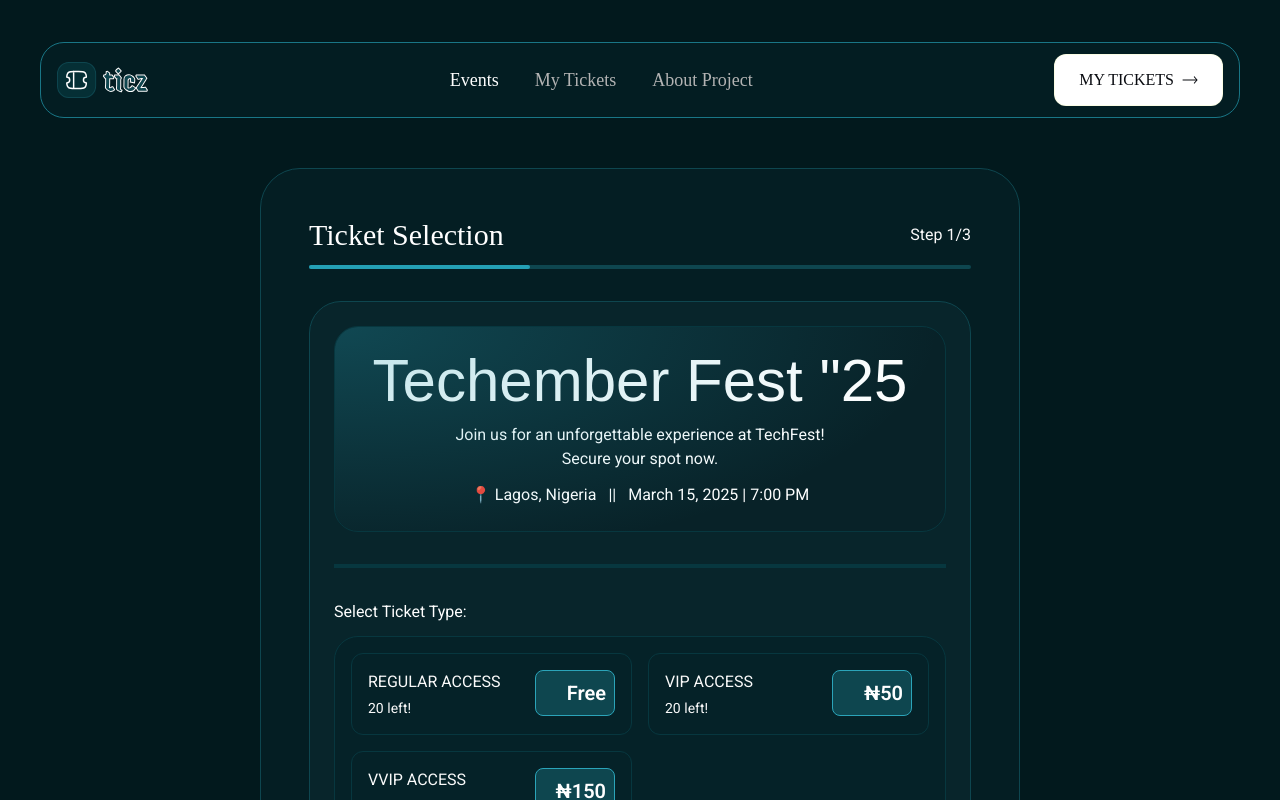
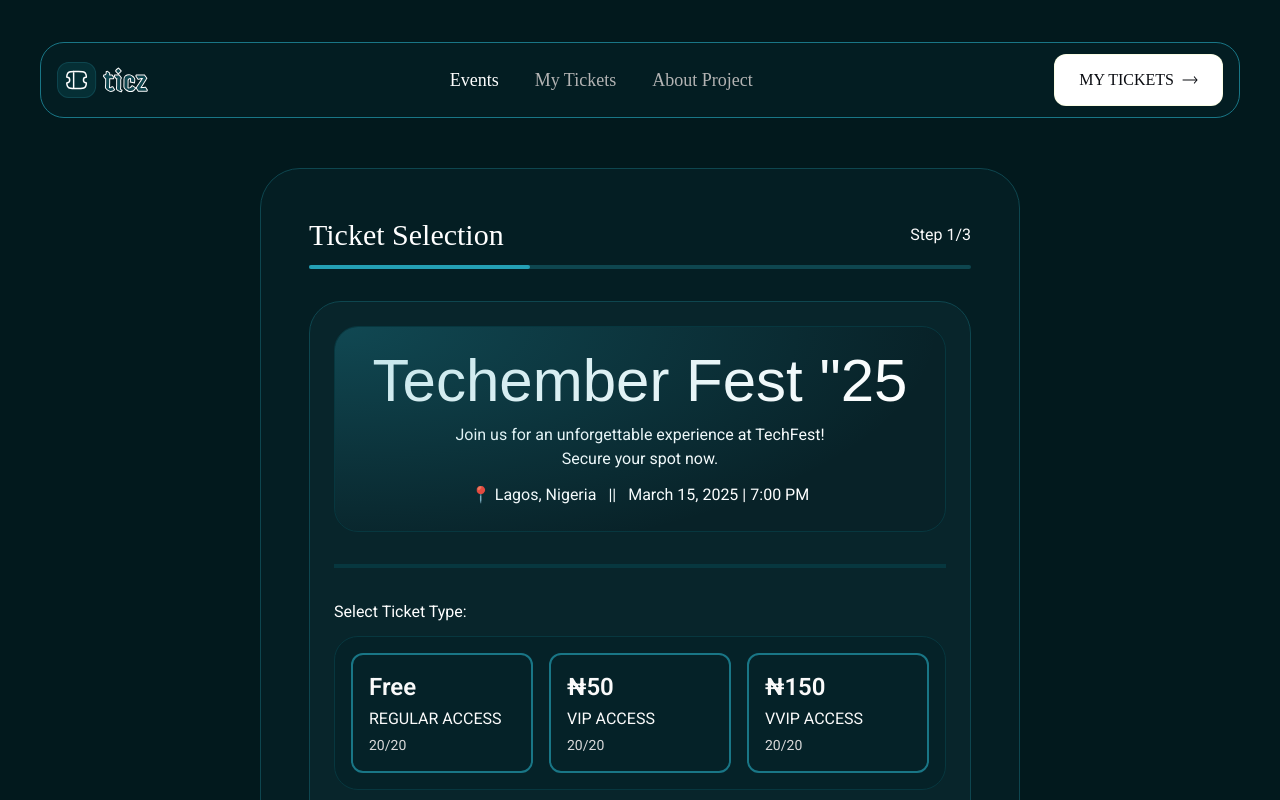
Before and after one commit to vermilion4/hng12-stage2-conference-ticket-generator, a Next.js app: page / in a window 1280 px wide. Shown: the top 800 px of the page. Built offline with nearby package versions, Linux system fonts and the light colour scheme; a web font is replaced by a local one.

Commit message:
style: update to use new UI

```diff
--- a/src/components/AttendeeDetails.jsx
+++ b/src/components/AttendeeDetails.jsx
@@ -234,13 +234,13 @@ const AttendeeDetails = forwardRef(({ onSubmit }, ref) => {
     <div className="space-y-8 w-full font-roboto" role="main">
       <form className="space-y-8" onSubmit={handleSubmit} ref={ref} noValidate>
         {/* Upload Profile Photo */}
-        <div className="border border-borderthree bg-greenfive rounded-3xl p-6 w-full">
-          <h3 className="mb-5" id="upload-section">
+        <div className="border border-borderthree bg-greenfive rounded-3xl p-6 pb-12 w-full">
+          <h3 className="mb-10" id="upload-section">
             Upload Profile Photo
           </h3>
-          <div className="bg-black/20 flex justify-center items-center w-full">
+          <div className="sm:bg-black/20 flex justify-center items-center w-full">
             <div
-              className="w-full max-w-[240px] h-[240px] bg-bordertwo rounded-[32px] p-6 flex flex-col gap-2 justify-center items-center relative cursor-pointer group focus-within:ring-2 focus-within:ring-borderone"
+              className="w-full max-w-[240px] -my-5 h-[240px] bg-bordertwo rounded-[32px] p-6 flex flex-col gap-2 justify-center items-center relative cursor-pointer group focus-within:ring-2 focus-within:ring-borderone border-4 border-greenone"
               onDragOver={handleDragOver}
               onDrop={handleDrop}
               onClick={handleClick}
--- a/src/components/Stepper.jsx
+++ b/src/components/Stepper.jsx
@@ -74,16 +74,16 @@ const Stepper = ({ steps, onFormSubmit, canProceed, setCanProceed, isTicketSelec
       // step 1
       case 0:
         return (
-          <div className="flex flex-wrap-reverse md:justify-center gap-3 md:gap-8 mt-8 rounded-3xl md:border border-greenthree px-0 md:px-12 md:bg-greentwo">
+          <div className="flex flex-col-reverse md:flex-row gap-3 mt-8">
             <button
               onClick={() => setCurrentStep(0)}
-              className="px-6 w-full md:w-[134px] py-3 rounded-lg border border-greenone text-greenone hover:bg-primary/40 transition-colors whitespace-nowrap"
+              className="px-6 w-full py-3 rounded-lg border border-greenone text-greenone hover:bg-primary/40 transition-colors whitespace-nowrap"
             >
               Cancel
             </button>
             <button
               onClick={handleNext}
-              className="px-6 w-full md:w-[134px] py-3 rounded-lg bg-greenone text-white hover:bg-borderone transition-colors whitespace-nowrap"
+              className="px-6 w-full py-3 rounded-lg bg-greenone hover:bg-borderone text-white transition-colors whitespace-nowrap"
             >
               Next
             </button>
@@ -110,17 +110,17 @@ const Stepper = ({ steps, onFormSubmit, canProceed, setCanProceed, isTicketSelec
       // step 3
       case 2:
         return (
-          <div className="flex flex-wrap-reverse md:justify-center gap-3 md:gap-8 mt-8 rounded-3xl md:border border-greenthree px-0 md:px-12 md:bg-greentwo">
+          <div className="flex flex-col-reverse md:flex-row gap-3 mt-8">
             <button
               onClick={() => setCurrentStep(0)}
-              className="px-6 w-full md:w-fit py-3 rounded-lg border border-greenone text-greenone hover:bg-primary/40 transition-colors whitespace-nowrap"
+              className="px-6 w-full py-3 rounded-lg border border-greenone text-greenone hover:bg-primary/40 transition-colors whitespace-nowrap"
             >
               Book Another Ticket
             </button>
             <button
               onClick={downloadTicket}
               disabled={isDownloading}
-              className="px-6 w-full md:w-fit py-3 rounded-lg bg-greenone text-white hover:bg-borderone transition-colors whitespace-nowrap disabled:opacity-50 disabled:cursor-not-allowed"
+              className="px-6 w-full py-3 rounded-lg bg-greenone hover:bg-borderone text-white transition-colors whitespace-nowrap disabled:opacity-50 disabled:cursor-not-allowed"
             >
               {isDownloading ? 'Downloading...' : 'Download Ticket'}
             </button>
@@ -158,7 +158,7 @@ const Stepper = ({ steps, onFormSubmit, canProceed, setCanProceed, isTicketSelec
             <p className='text-lightgrey text-sm md:text-base'>
               Check your email for a copy or you can <span className='font-bold'>download</span>
             </p>
-            <div className='my-10 flex justify-center'>
+            <div className='my-16 flex justify-center'>
               <div ref={ticketRef}>
                 {steps[currentStep].component}
               </div>
--- a/src/components/TicketSelection.jsx
+++ b/src/components/TicketSelection.jsx
@@ -130,7 +130,7 @@ const TicketSelection = ({ setIsTicketSelected, showErrors }) => {
           <p className="text-red-500 text-sm mb-2">{errors.ticketType}</p>
         )}
         <div className="p-4 rounded-3xl border border-borderthree bg-greenfive">
-          <div className="grid grid-cols-1 md:grid-cols-2 gap-4">
+          <div className="grid grid-cols-1 md:grid-cols-2 lg:grid-cols-3 gap-4">
             {eventDetails.ticketTypes.map((ticketType) => {
               const ticketsRemaining = ticketsLeft[ticketType.type] || 0;
               const isDisabled = ticketsRemaining === 0;
@@ -138,25 +138,23 @@ const TicketSelection = ({ setIsTicketSelected, showErrors }) => {
               return (
                 <div
                   key={ticketType.id}
-                  className={`flex justify-between items-start p-4 rounded-xl border ${
+                  className={`flex justify-between items-start p-4 rounded-xl ${
                     isDisabled
                       ? "bg-gray-500 border-gray-600 cursor-not-allowed opacity-50"
                       : selectedTicketType === ticketType.type
-                        ? "bg-borderone border-borderone"
-                        : "border-borderthree hover:bg-borderone hover:border-borderone"
-                  } w-full transition-all duration-300 ease-in-out cursor-pointer group`}
+                        ? "bg-greensix border"
+                        : "hover:bg-borderfive"
+                  } border-2 border-borderone w-full transition-all duration-300 ease-in-out cursor-pointer group`}
                   onClick={() =>
                     !isDisabled && handleTicketTypeSelect(ticketType.type)
                   }
                 >
                   <div className="flex flex-col gap-1 text-lightgrey group-hover:text-white">
-                    <h4 className="uppercase">{ticketType.type}</h4>
-                    <p className="text-sm">{ticketsRemaining} left!</p>
-                  </div>
-                  <div className="bg-greenthree rounded-lg p-2 border border-borderfour w-20 text-right">
-                    <p className="font-semibold text-xl">
+                  <p className="font-semibold text-2xl">
                       {ticketType.price === 0 ? "Free" : `₦${ticketType.price}`}
                     </p>
+                    <h4 className="uppercase text-lightgrey">{ticketType.type}</h4>
+                    <p className="text-sm text-[#D9D9D9]">{ticketsRemaining}/{ticketType.limit}</p>
                   </div>
                 </div>
               );
--- a/tailwind.config.mjs
+++ b/tailwind.config.mjs
@@ -19,10 +19,12 @@ const config = {
         greenthree: "#0E464F",
         greenfour: "#08252B",
         greenfive: "#052228",
+        greensix: "#12464E",
         borderone: "#197686",
         bordertwo: "#0E464F",
         borderthree: "#07373F",
         borderfour: "#2BA4B9",
+        borderfive: "#2C545B",
         subdued: "#B3B3B3",
         lightgrey: "#FAFAFA"
       },
```
